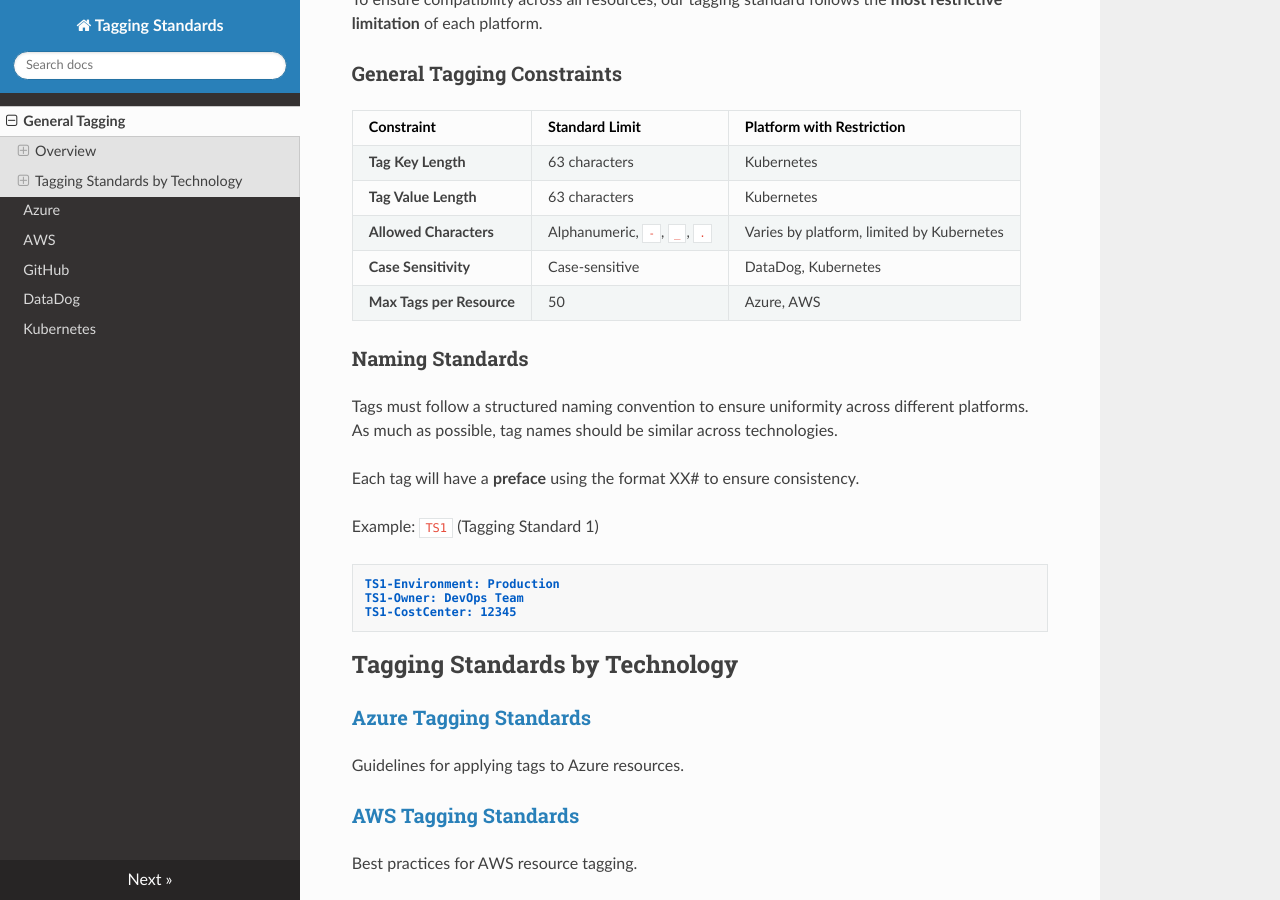
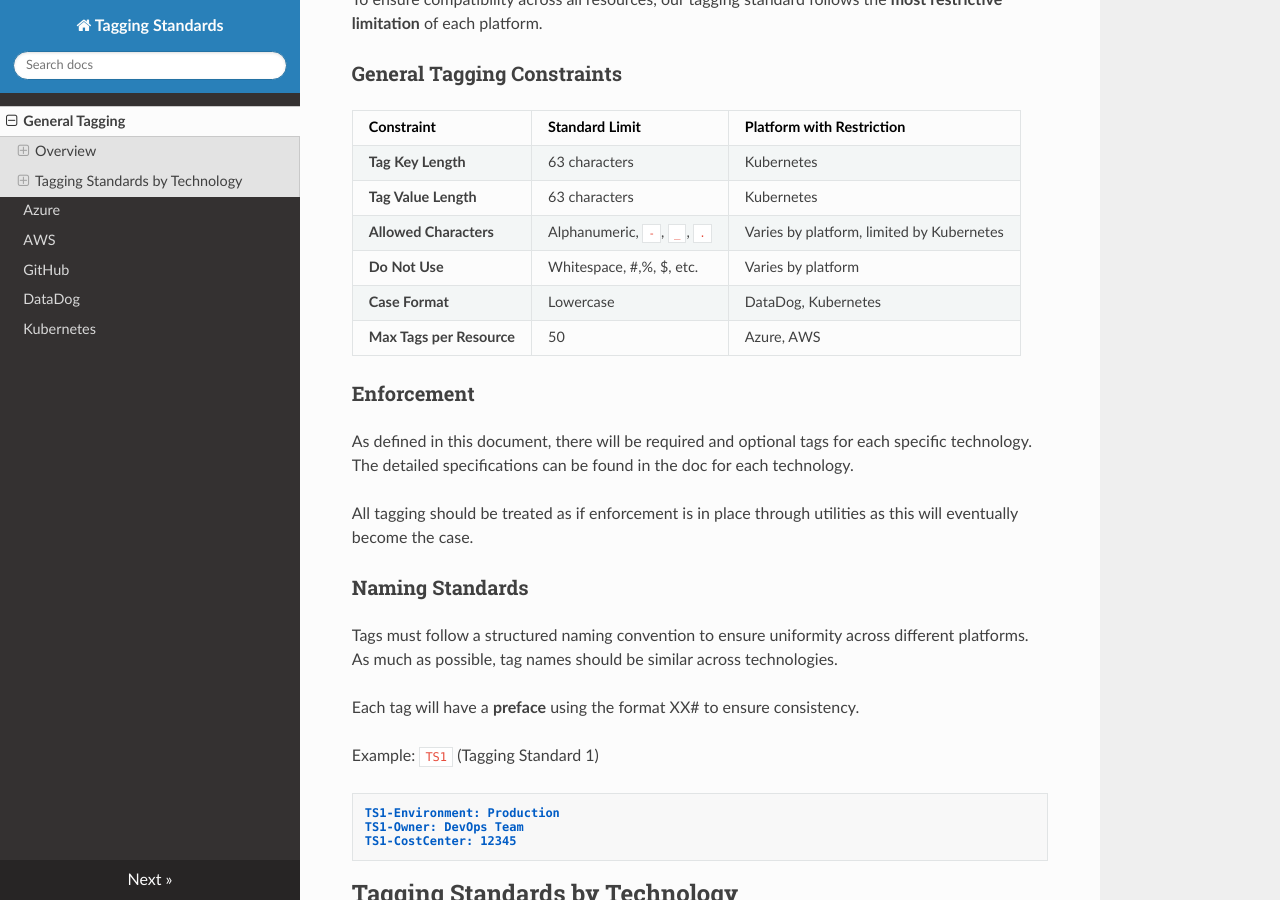
Before and after one commit to linda-silva/tagging-draft, an MkDocs documentation site: the page built from docs/index.md, in a window 1280 px wide and 900 px high, scrolled down 762 px. Built offline with MkDocs 1.6.1, drawn with Linux system fonts in a browser that asks for light colours; nearby versions of some CDN libraries.

Commit message:
Edits to General Tagging doc
Adding Enforcement section and updating General Tagging constraints table

```diff
--- a/docs/index.md
+++ b/docs/index.md
@@ -25,8 +25,14 @@ To ensure compatibility across all resources, our tagging standard follows the *
 | **Tag Key Length**        | 63 characters               | Kubernetes                                |
 | **Tag Value Length**      | 63 characters               | Kubernetes                                |
 | **Allowed Characters**    | Alphanumeric, `-`, `_`, `.` | Varies by platform, limited by Kubernetes |
-| **Case Sensitivity**      | Case-sensitive              | DataDog, Kubernetes                       |
+| **Do Not Use**            | Whitespace, #,%, $, etc.    | Varies by platform                        |
+| **Case Format**           | Lowercase                   | DataDog, Kubernetes                       |
 | **Max Tags per Resource** | 50                          | Azure, AWS                                |
+
+### Enforcement
+As defined in this document, there will be required and optional tags for each specific technology. The detailed specifications can be found in the doc for each technology.
+
+All tagging should be treated as if enforcement is in place through utilities as this will eventually become the case.
 
 ### Naming Standards
 Tags must follow a structured naming convention to ensure uniformity across different platforms. As much as possible, tag names should be similar across technologies.
```
